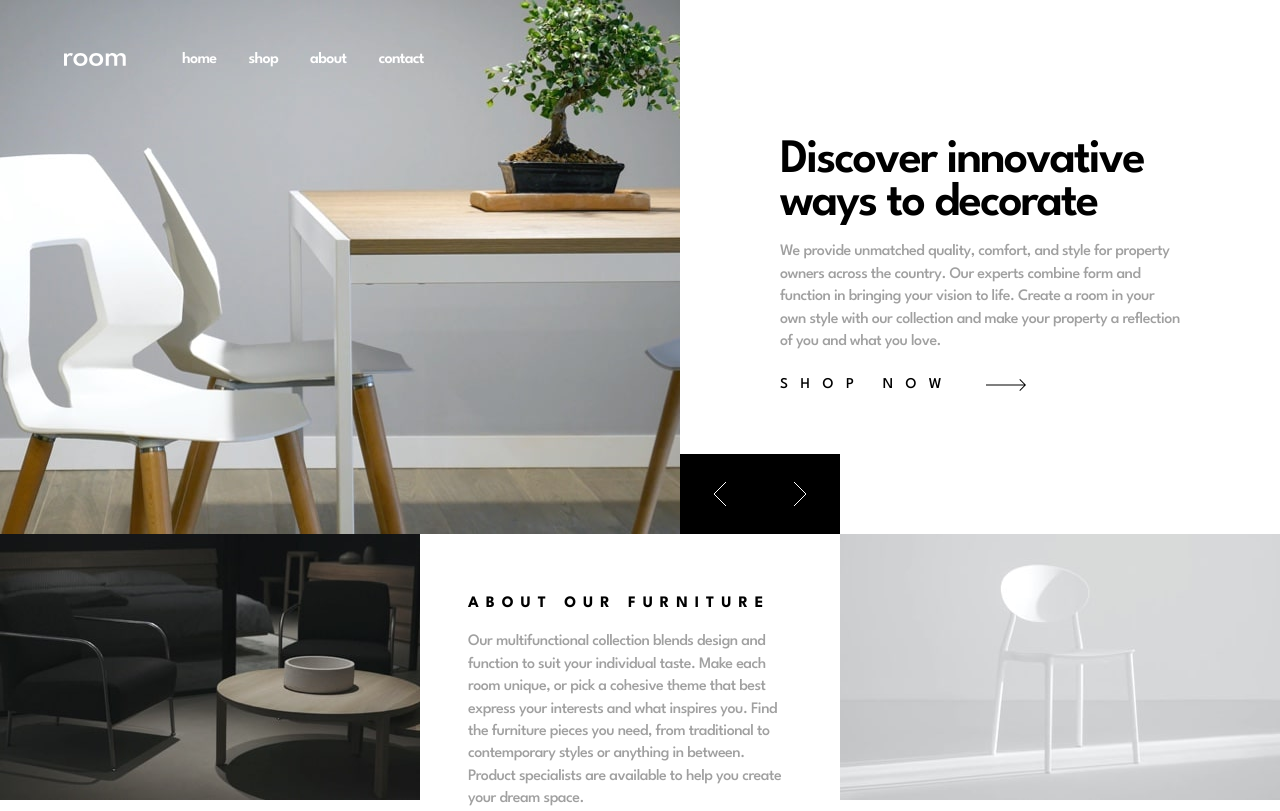
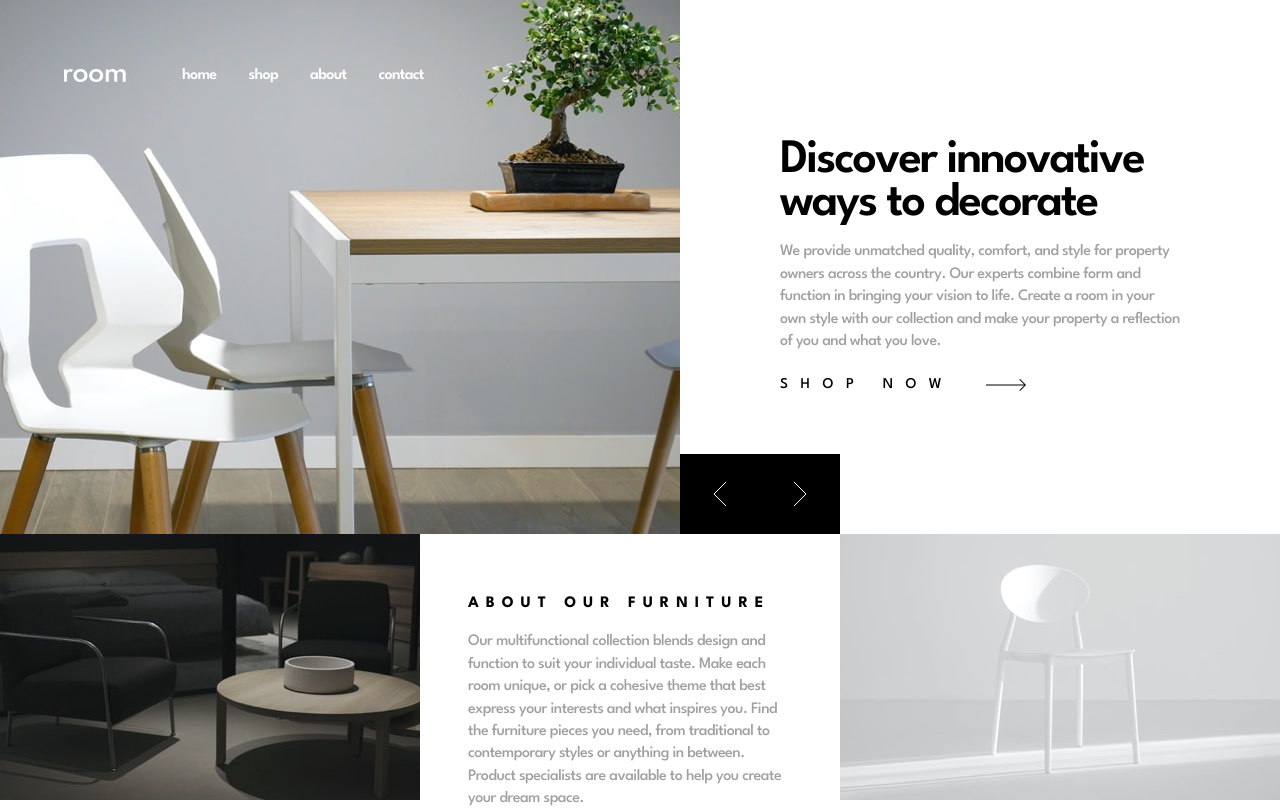
Before and after one commit to skhbabez/room-homepage, a React (Vite) app: page / in a window 1280 px wide. Built offline with nearby package versions, Linux system fonts and the light colour scheme.

Commit message:
fixed alignment of menu and carousel container text

```diff
--- a/src/index.css
+++ b/src/index.css
@@ -50,7 +50,7 @@
   --text-4--font-weight: 500;
 
   --text-5: 0.875rem;
-  --text-5--line-height: 1, 375rem;
+  --text-5--line-height: 1.375rem;
   --text-5--letter-spacing: 0.364375rem;
   --text-5--font-weight: 700;
 
--- a/src/layouts/Carousel/Carousel.tsx
+++ b/src/layouts/Carousel/Carousel.tsx
@@ -49,7 +49,7 @@ const Carousel = () => {
   };
 
   return (
-    <div className="relative">
+    <section className="relative">
       <CarouselButton
         className="absolute right-0 top-90 -translate-y-full md:top-100 xl:right-150 xl:top-133.5 xl:translate-x-full supports-[selector(::scroll-button(*))]:hidden"
         onLeftClick={leftClickHandler}
@@ -72,7 +72,7 @@ const Carousel = () => {
                   alt=""
                 />
               </picture>
-              <div className="py-16 px-[2.03125rem] md:px-16 xl:px-25 xl:py-34.75 xl:w-150 xl:shrink-0">
+              <div className="py-16 px-[2.03125rem] md:px-16 xl:px-25 xl:pt-34.75 xl:w-150 xl:shrink-0">
                 <h1 className="text-2 md:text-1 ">{title}</h1>
                 <p className="text-3-medium text-grey-500 mt-4">{text}</p>
                 <a
@@ -87,7 +87,7 @@ const Carousel = () => {
           </li>
         ))}
       </ul>
-    </div>
+    </section>
   );
 };
 
--- a/src/layouts/Navigation/Navigation.tsx
+++ b/src/layouts/Navigation/Navigation.tsx
@@ -4,7 +4,7 @@ const links = ["home", "shop", "about", "contact"];
 
 const Navigation = () => {
   return (
-    <nav className="fixed z-20 flex w-full items-center justify-center xl:justify-start mt-12 xl:ms-16 xl:gap-14">
+    <nav className="fixed z-20 flex w-full items-center justify-center xl:justify-start mt-12 xl:mt-16 xl:ms-16 xl:gap-14">
       <img src={logo} alt="" />
       <NavMenu className="max-xl:absolute left-6 md:left-16">
         <NavList>
```
